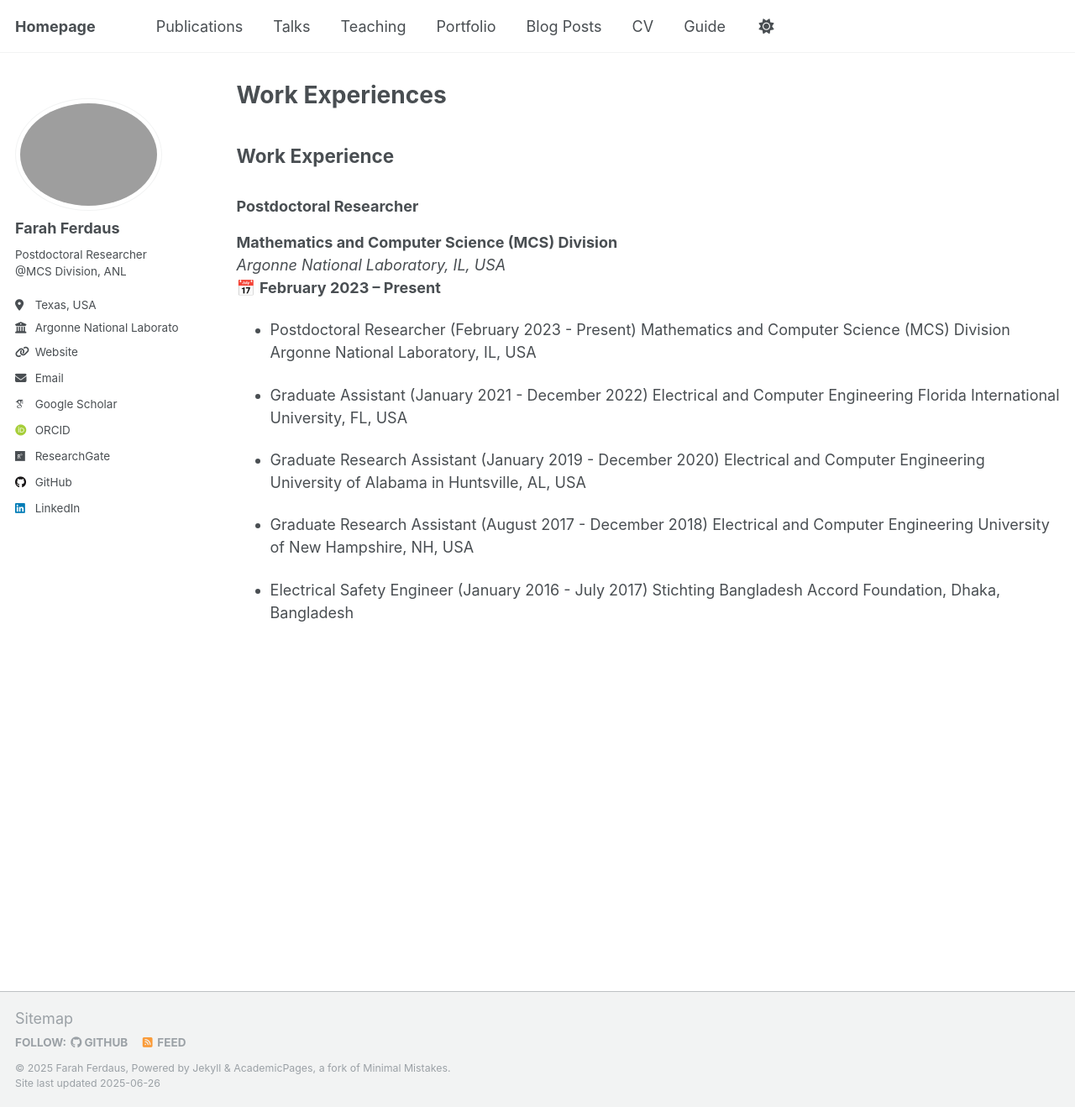
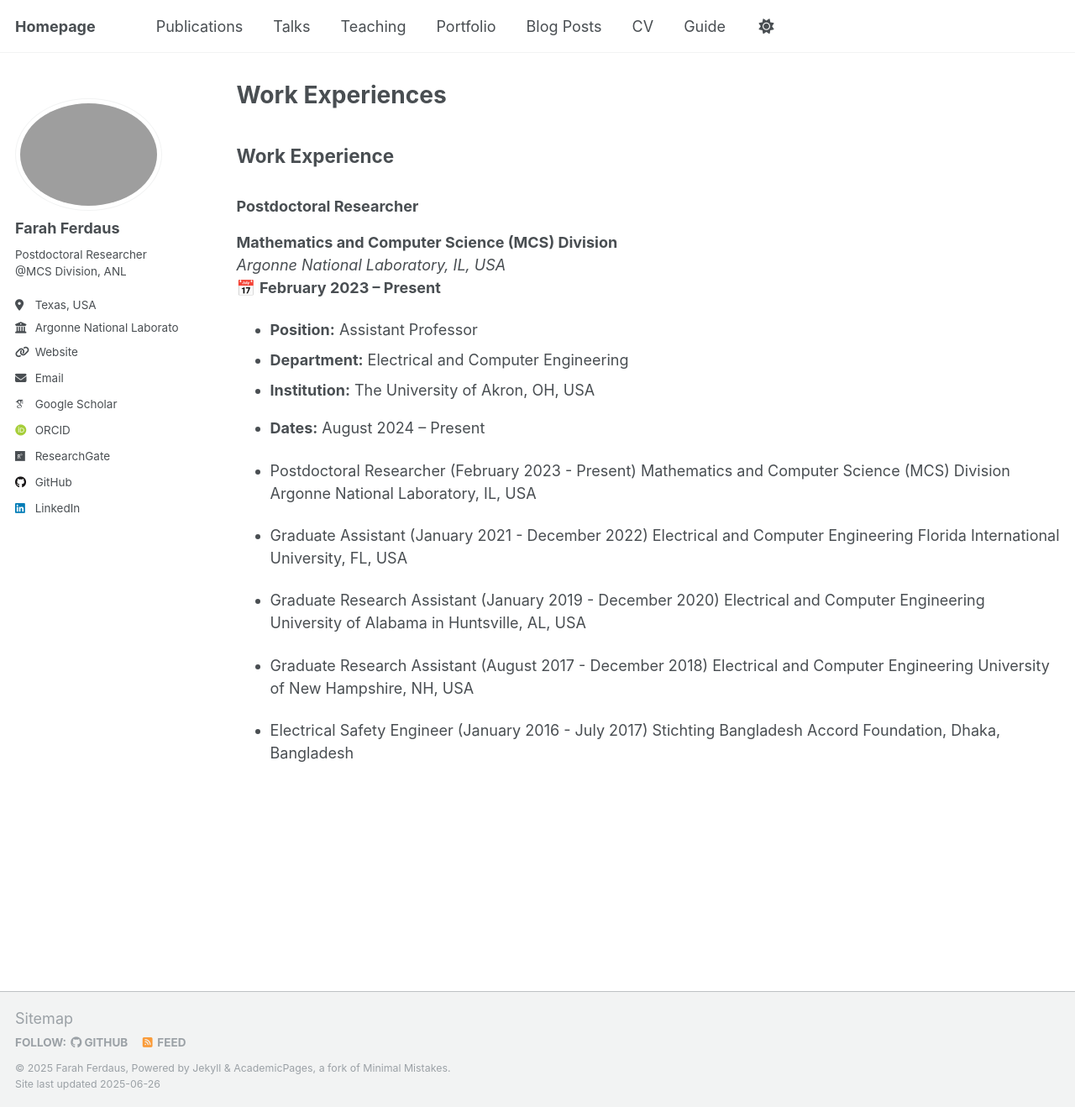
Before and after one commit to fferdaus/fferdaus.github.io, a Jekyll site: the page built from _pages/experience.md, in a window 1280 px wide and 1318 px high. Shown: the whole window at 84% size. Built offline with Jekyll 4.4.1, drawn with Linux system fonts in a browser that asks for light colours; some web fonts are replaced.

Commit message:
Update experience.md

```diff
--- a/_pages/experience.md
+++ b/_pages/experience.md
@@ -14,6 +14,12 @@ redirect_from:
 **Mathematics and Computer Science (MCS) Division**
 *Argonne National Laboratory, IL, USA*
 📅 **February 2023 – Present**
+
+- **Position:** Assistant Professor
+- **Department:** Electrical and Computer Engineering
+- **Institution:** The University of Akron, OH, USA
+- **Dates:** August 2024 – Present
+
 
 
 - Postdoctoral Researcher (February 2023 - Present)
```
